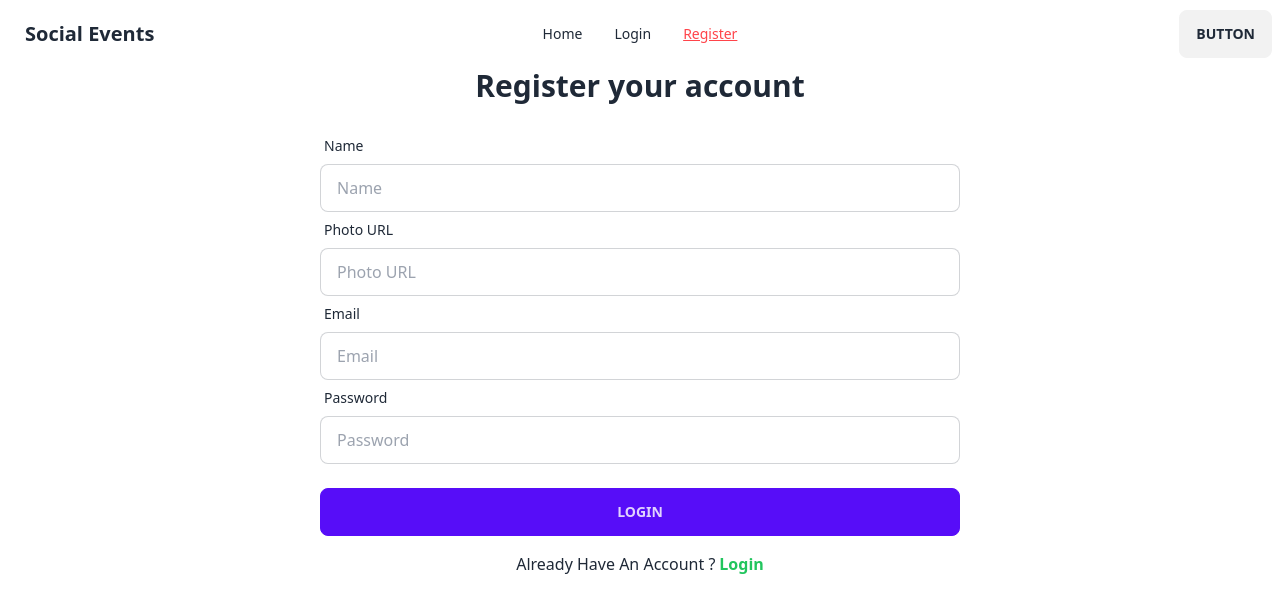
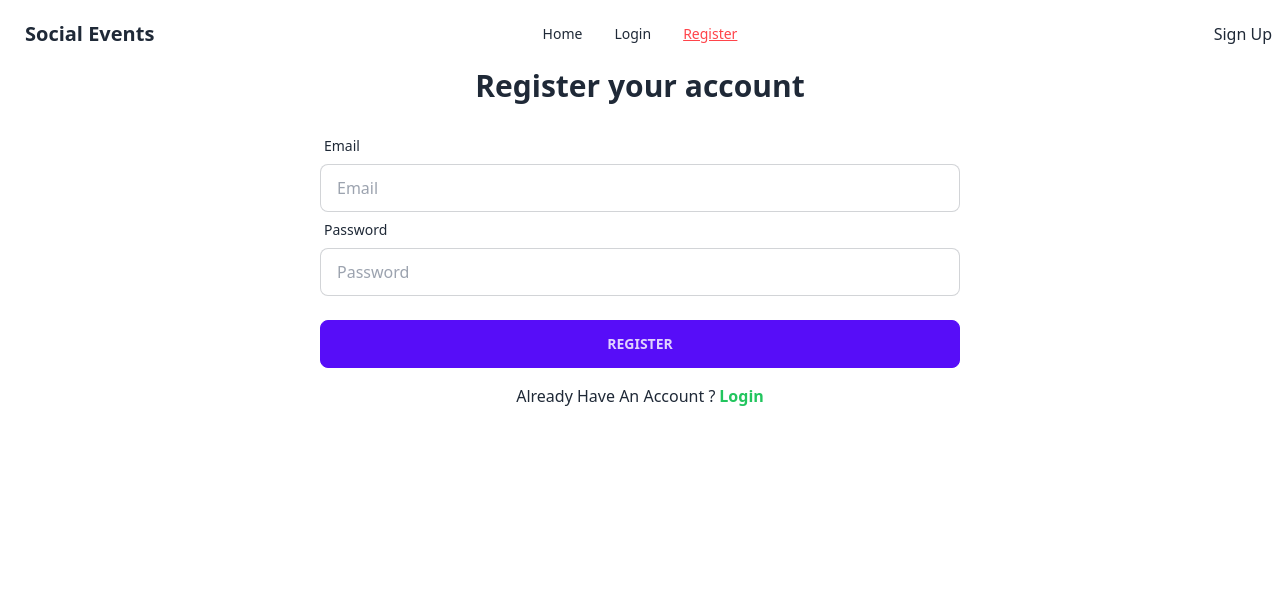
Before and after one commit to alsafa012/event-management-project, a React (Vite) app: page /register in a window 1280 px wide. Shown: the top 612 px of the page. Built offline with nearby package versions, Linux system fonts and the light colour scheme; no server answers.

Commit message:
user login functionality added

```diff
--- /dev/null
+++ b/src/AuthProviders/AuthProvider.jsx
@@ -0,0 +1,55 @@
+import React, { createContext, useEffect, useState } from "react";
+import {
+     createUserWithEmailAndPassword,
+     getAuth,
+     onAuthStateChanged,
+     signInWithEmailAndPassword,
+} from "firebase/auth";
+import app from "../Firebase/firebase.config";
+export const AuthContext = createContext(null);
+const auth = getAuth(app);
+const AuthProvider = ({ children }) => {
+     const [user, setUser] = useState(null);
+     const [loader, setLoader] = useState(true);
+
+     // create user
+     const createUser = (email, password) => {
+          return createUserWithEmailAndPassword(auth, email, password);
+     };
+     // sign in user
+     const signIn = (email, password) => {
+          setLoader(true);
+          return signInWithEmailAndPassword(auth, email, password);
+     };
+     // sign out user
+     const signOut = () => {
+          setLoader(true);
+          return signOut(auth);
+     };
+
+     useEffect(() => {
+          const unsubscribed = onAuthStateChanged(auth, (currentUser) => {
+               console.log(currentUser);
+               setUser(currentUser);
+               setLoader(false);
+          });
+          return () => {
+               unsubscribed();
+          };
+     }, []);
+
+     const authInfo = {
+          user,
+          createUser,
+          signIn,
+          signOut,
+          loader,
+     };
+     return (
+          <AuthContext.Provider value={authInfo}>
+               {children}
+          </AuthContext.Provider>
+     );
+};
+
+export default AuthProvider;
--- a/src/Components/Header/Navbar/Navbar.jsx
+++ b/src/Components/Header/Navbar/Navbar.jsx
@@ -1,7 +1,24 @@
-import React from "react";
-import { NavLink } from "react-router-dom";
+import React, { useContext } from "react";
+import { Link, NavLink } from "react-router-dom";
+import { AuthContext } from "../../../AuthProviders/AuthProvider";
 
 const Navbar = () => {
+     const { user, signOut } = useContext(AuthContext);
+
+     const handleSignOut = () => {
+          // console.log("asd")
+          signOut()
+               .then(() => {
+                    // Sign-out successful.
+               })
+               .catch((error) => {
+                    // An error happened.
+               });
+          // .then(result=>{
+          //      alert('success')
+          // })
+          // .catch()
+     };
      const navLists = (
           <>
                <li>
@@ -46,7 +63,6 @@ const Navbar = () => {
                          Register
                     </NavLink>
                </li>
-
           </>
      );
      return (
@@ -89,8 +105,15 @@ const Navbar = () => {
                               {navLists}
                          </ul>
                     </div>
+
                     <div className="navbar-end">
-                         <a className="btn">Button</a>
+                         {user ? (
+                              <button onClick={handleSignOut}>Sign Out</button>
+                         ) : (
+                              <Link to="/login">
+                                   <button>Sign Up</button>
+                              </Link>
+                         )}
                     </div>
                </div>
           </div>
--- a/src/Pages/HomePage/Home.jsx
+++ b/src/Pages/HomePage/Home.jsx
@@ -1,7 +1,6 @@
 import React from 'react';
 import Banner from '../../Components/Header/BannerSection/Banner';
 import FirstExtraSection from '../../Components/ExtraSection/FirstExtraSection';
-import Cards from '../../Components/CardSectionComponent/Cards';
 import CardSection from '../../Components/CardSectionComponent/Cardsection';
 
 const Home = () => {
--- a/src/Pages/LoginPage/Login.jsx
+++ b/src/Pages/LoginPage/Login.jsx
@@ -1,13 +1,34 @@
-import React from "react";
+import React, { useContext } from "react";
 import { Link } from "react-router-dom";
+import { AuthContext } from "../../AuthProviders/AuthProvider";
 
 const Login = () => {
+     const { signIn } = useContext(AuthContext);
+     const handleLogin = (e) => {
+          e.preventDefault();
+          const form = new FormData(e.currentTarget);
+          // const name = form.get("name")
+          // const photo = form.get("photo")
+          const email = form.get("email");
+          const password = form.get("password");
+
+          console.log("register", email, password);
+
+          // user sign-in using email && password
+          signIn(email, password)
+               .then((result) => {
+                    console.log(result.user);
+               })
+               .catch((error) => {
+                    console.error(error);
+               });
+     };
      return (
           <div>
                <p className="text-3xl font-bold mb-6 text-center">
                     Login your account
                </p>
-               <form className="w-1/2 mx-auto">
+               <form onSubmit={handleLogin} className="w-1/2 mx-auto">
                     <div className="form-control">
                          <label className="label">
                               <span className="label-text">Email</span>
--- a/src/Pages/RegisterPage/Register.jsx
+++ b/src/Pages/RegisterPage/Register.jsx
@@ -1,15 +1,43 @@
-import React from "react";
+import React, { useContext } from "react";
 import { Link } from "react-router-dom";
+import { AuthContext } from "../../AuthProviders/AuthProvider";
 
 const Register = () => {
+
+        const {createUser} = useContext(AuthContext)
+
+
+     const handleRegister = (e)=>{
+          e.preventDefault();
+          const form = new FormData(e.currentTarget)
+          // const name = form.get("name")
+          // const photo = form.get("photo")
+          const email = form.get("email")
+          const password = form.get("password")
+
+          console.log("register", email, password)
+
+
+
+          // create a new user
+          createUser(email,password)
+          .then(result=>{
+               console.log(result.user)
+               alert('successfully registered')
+          })
+          .catch(error=>{
+               console.error(error);
+               alert(error.message)
+          })
+     }
      return (
           <div>
                <p className="text-3xl font-bold mb-6 text-center">
                     Register your account
                </p>
 
-               <form className="w-1/2 mx-auto">
-                    <div className="form-control">
+               <form onSubmit={handleRegister} className="w-1/2 mx-auto">
+                    {/* <div className="form-control">
                          <label className="label">
                               <span className="label-text">Name</span>
                          </label>
@@ -32,7 +60,7 @@ const Register = () => {
                               className="input input-bordered"
                               required
                          />
-                    </div>
+                    </div> */}
                     <div className="form-control">
                          <label className="label">
                               <span className="label-text">Email</span>
@@ -59,7 +87,7 @@ const Register = () => {
 
                     </div>
                     <div className="form-control mt-6">
-                         <button className="btn btn-primary">Login</button>
+                         <button className="btn btn-primary">Register</button>
                     </div>
                </form>
                <p className="text-center py-4">
--- a/src/main.jsx
+++ b/src/main.jsx
@@ -5,6 +5,7 @@ import "./index.css";
 
 import { RouterProvider } from "react-router-dom";
 import myCreatedRouter from "./Route/Routes.jsx";
+import AuthProvider from "./AuthProviders/AuthProvider";
 
 // const router = createBrowserRouter([
 //   {
@@ -15,6 +16,8 @@ import myCreatedRouter from "./Route/Routes.jsx";
 
 ReactDOM.createRoot(document.getElementById("root")).render(
      <React.StrictMode>
-          <RouterProvider router={myCreatedRouter} />
+          <AuthProvider>
+               <RouterProvider router={myCreatedRouter} />
+          </AuthProvider>
      </React.StrictMode>
 );
```
Lines whose indentation alone changed are shown as unchanged.
